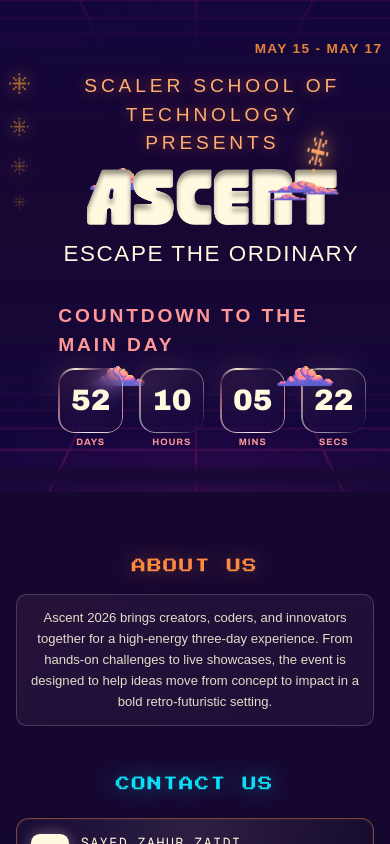
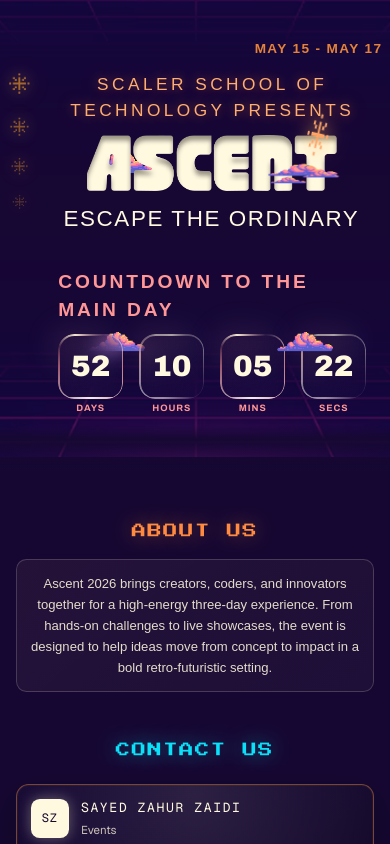
Before and after one commit to Ascent-2026/ascent, a Next.js app: page /home in a window 390 px wide. Shown: the top 844 px of the page. Built offline with nearby package versions, Linux system fonts and the light colour scheme; no server answers; a web font is replaced by a local one.

Commit message:
presenter heading size changes

```diff
--- a/styles/homepage.module.css
+++ b/styles/homepage.module.css
@@ -178,7 +178,7 @@
 .presenterText {
   margin: 0;
   font-family: var(--font-jersey10);
-  font-size: clamp(1rem, 1.2rem, 1.5rem);
+  font-size: clamp(0.9rem, 1.08rem, 1.3rem);
   letter-spacing: 0.2em;
   text-transform: uppercase;
   color: #ffb173;
```
